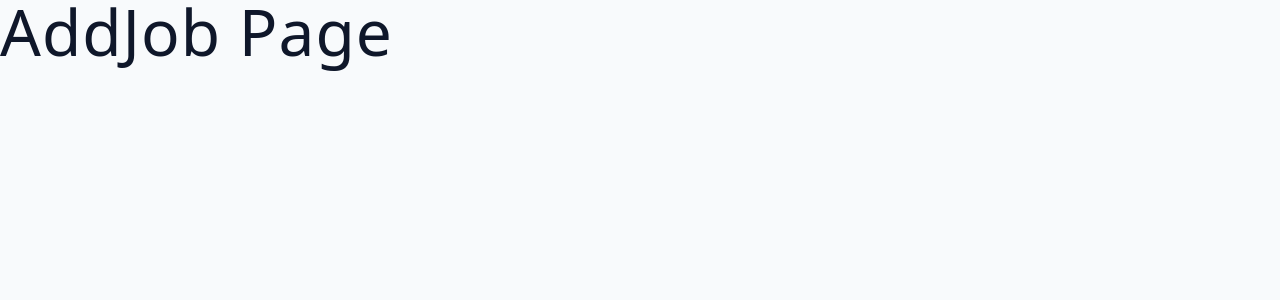
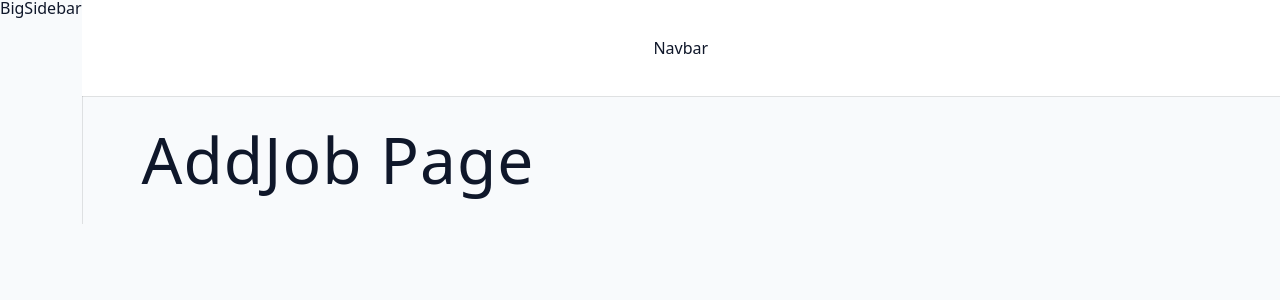
Before and after one commit to Omarr-kh/mern-jobify, a React (Vite) app in the folder client/: page /dashboard in a window 1280 px wide. Shown: the top 300 px of the page. Built offline with nearby package versions, Linux system fonts and the light colour scheme.

Commit message:
refactor DashboardLayout to include sidebar and navbar components

```diff
--- a/client/src/pages/DashboardLayout.jsx
+++ b/client/src/pages/DashboardLayout.jsx
@@ -1,10 +1,21 @@
 import { Outlet } from "react-router-dom";
+import Wrapper from "../assets/wrappers/Dashboard";
+import { BigSidebar, Navbar, SmallSidebar } from "../components";
 
 function DashboardLayout() {
   return (
-    <div>
-      <Outlet />
-    </div>
+    <Wrapper>
+      <main className="dashboard">
+        <SmallSidebar />
+        <BigSidebar />
+        <div>
+          <Navbar />
+          <div className="dashboard-page">
+            <Outlet />
+          </div>
+        </div>
+      </main>
+    </Wrapper>
   );
 }
 export default DashboardLayout;
```
